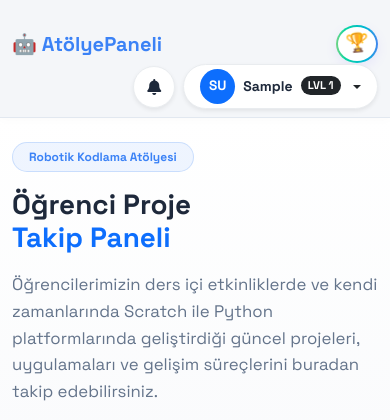
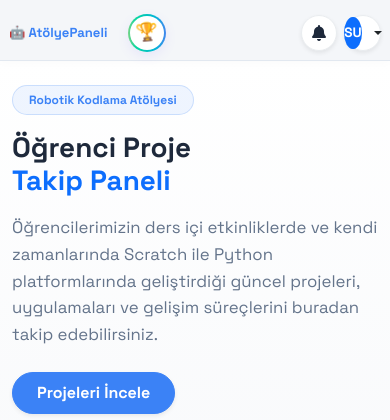
Before and after one commit to ruonpy/roboticsworkshop, a Django app: page / in a window 390 px wide. Shown: the top 420 px of the page. Run offline with Django 5.2, Linux system fonts and the light colour scheme; the visitor is signed in with stand-in values (Sample User, id 1); data that the repository does not hold is empty.

Commit message:
fix: improve responsive navbar layout

```diff
--- a/static/css/navbar.css
+++ b/static/css/navbar.css
@@ -97,6 +97,7 @@
     100% {
         transform: rotate(0deg) translateY(0);
     }
+
     50% {
         transform: rotate(-8deg) translateY(-2px);
     }
@@ -135,6 +136,7 @@
         opacity: 0.35;
         transform: scale(0.7) rotate(0deg);
     }
+
     50% {
         opacity: 1;
         transform: scale(1.15) rotate(20deg);
@@ -148,11 +150,13 @@
             0 0,
             0% 50%;
     }
+
     50% {
         background-position:
             0 0,
             100% 50%;
     }
+
     100% {
         background-position:
             0 0,
@@ -160,14 +164,66 @@
     }
 }
 
+/* ---------------- RESPONSIVE / TABLET ---------------- */
+@media (max-width: 992px) {
+    .navbar .container {
+        padding-left: 16px;
+        padding-right: 16px;
+    }
+
+    .navbar-brand {
+        font-size: 0.95rem;
+    }
+
+    .navbar-home-link {
+        font-size: 0.8rem;
+        padding-left: 10px;
+    }
+
+    .contest-nav-btn {
+        height: 39px;
+        padding: 0 13px;
+        font-size: 0.8rem;
+    }
+
+    .contest-nav-icon {
+        font-size: 1rem;
+    }
+
+    .contest-nav-sparkle {
+        display: none;
+    }
+}
+
 /* ---------------- RESPONSIVE / MOBILE ---------------- */
 @media (max-width: 768px) {
+    .navbar {
+        padding-top: 14px !important;
+    }
+
+    .navbar .container {
+        width: 100%;
+        padding-left: 12px;
+        padding-right: 12px;
+        gap: 8px;
+    }
+
+    .navbar-brand {
+        font-size: 0.9rem;
+        white-space: nowrap;
+    }
+
+    .navbar-home-link {
+        display: none;
+    }
+
     .contest-nav-btn {
         position: static;
         transform: none;
         height: 38px;
         padding: 0 11px;
         font-size: 0.78rem;
+        border-radius: 11px;
     }
 
     .contest-nav-btn:hover {
@@ -182,27 +238,79 @@
         font-size: 1rem;
     }
 
-    .navbar-home-link {
+    #notificationMenu {
+        width: 38px !important;
+        height: 38px !important;
+        flex-shrink: 0;
+    }
+
+    #userMenu {
+        padding-left: 8px !important;
+        padding-right: 8px !important;
+        flex-shrink: 0;
+    }
+
+    #userMenu > span:first-of-type {
         display: none;
     }
 }
 
+/* ---------------- RESPONSIVE / SMALL MOBILE ---------------- */
 @media (max-width: 480px) {
+    .navbar .container {
+        padding-left: 9px;
+        padding-right: 9px;
+        gap: 5px;
+    }
+
+    .navbar-brand {
+        font-size: 0.82rem;
+    }
+
     .contest-nav-text {
         display: none;
     }
 
     .contest-nav-btn {
-        width: 42px;
+        width: 38px;
+        height: 38px;
         padding: 0;
         border-radius: 50%;
     }
 
     .contest-nav-icon {
-        font-size: 1.15rem;
+        font-size: 1.1rem;
     }
 
     .contest-nav-sparkle {
         display: none;
     }
+
+    #notificationMenu {
+        width: 36px !important;
+        height: 36px !important;
+    }
+
+    #userMenu {
+        width: 36px;
+        height: 36px;
+        padding: 0 !important;
+        justify-content: center;
+    }
+
+    #userMenu img,
+    #userMenu > div {
+        width: 32px !important;
+        height: 32px !important;
+    }
+
+    #userMenu .badge {
+        display: none;
+    }
+
+    .dropdown-menu {
+        width: calc(100vw - 20px) !important;
+        max-width: 320px;
+        margin-right: 0;
+    }
 }
```
